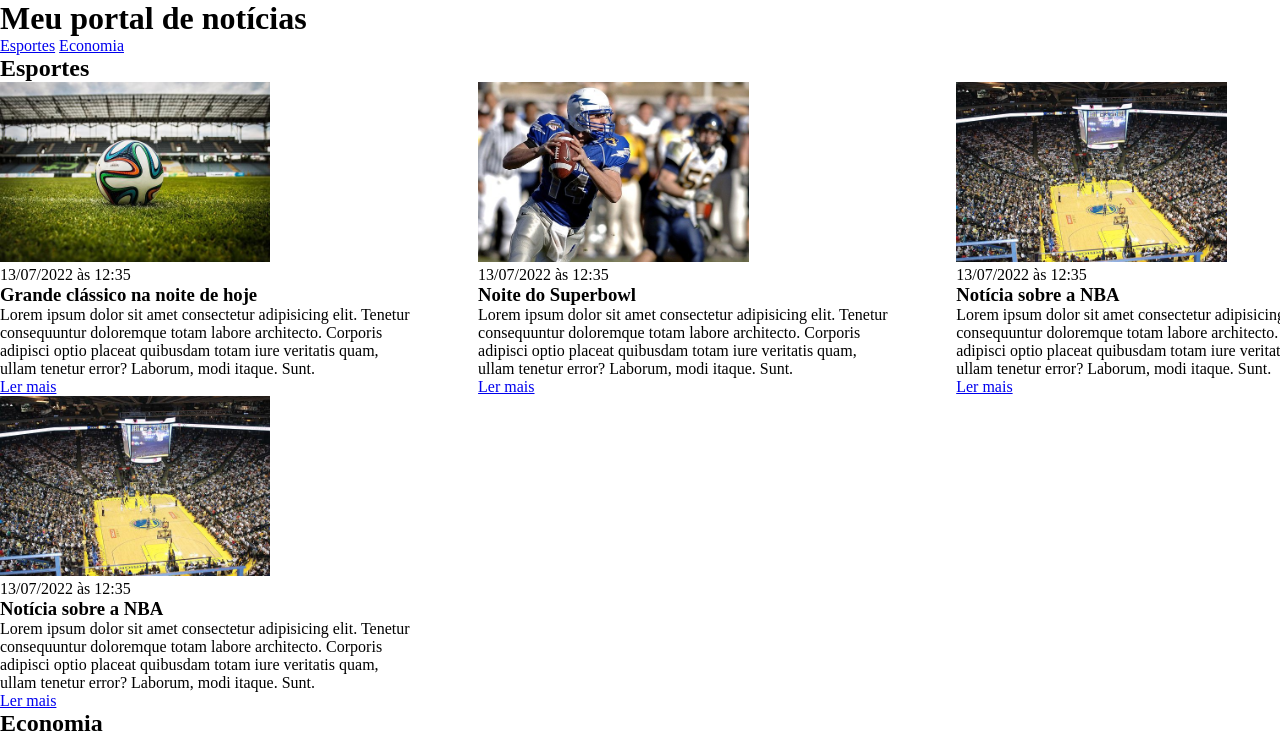
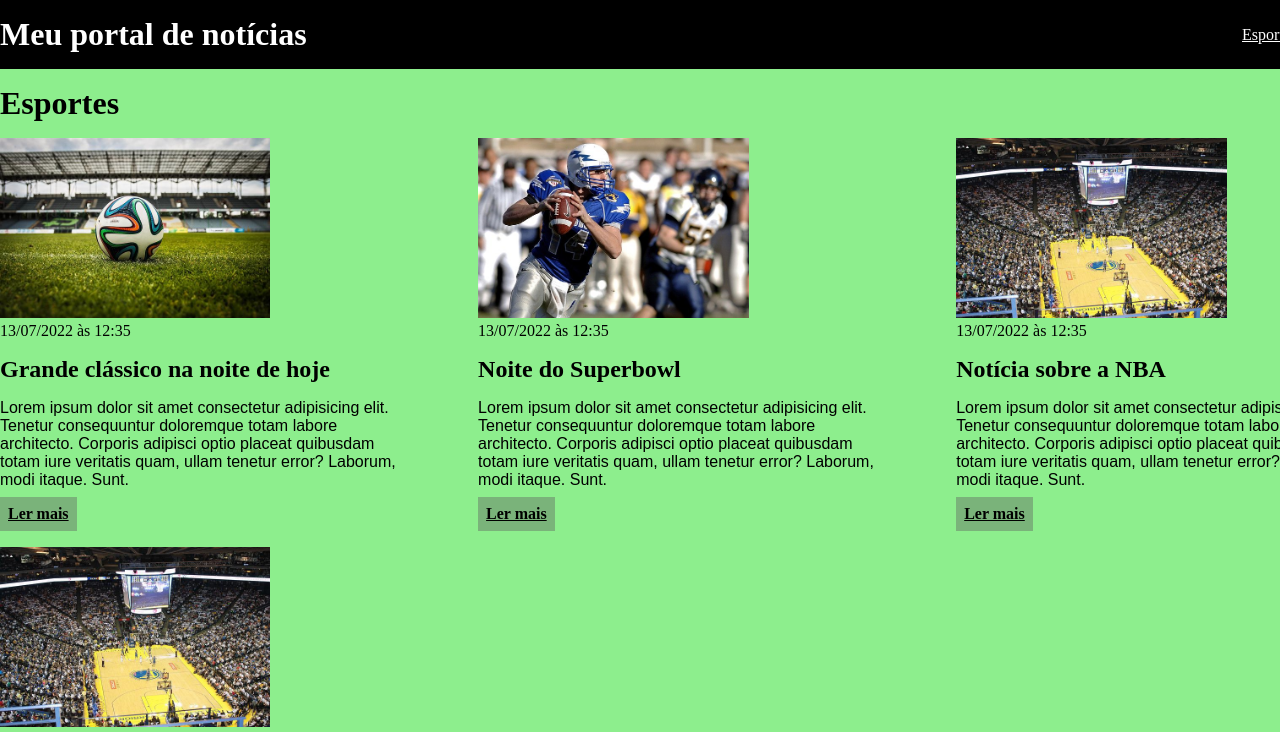
Before and after one commit to RicardoLucena99/ebac-activity, a plain HTML site: page modulo de css/index.html in a window 1280 px wide. Shown: the top 732 px of the page. Drawn offline with Linux system fonts and the light colour scheme.

Commit message:
feat: applying styles and manipulating page texts

```diff
--- a/modulo de css/index.html
+++ b/modulo de css/index.html
@@ -74,7 +74,7 @@
             </div>
         </div>
     </section>
-    <section>
+    <section id="economy">
         <div class="container">
             <h2>Economia</h2>
             <div class="articles">
--- a/modulo de css/main.css
+++ b/modulo de css/main.css
@@ -4,8 +4,21 @@
   padding: 0;
   margin: 0
 }
+body > header {
+  background-color: black;
+  padding: 16px 0;
+  color: white;
+}
+header .container {
+  display: flex;
+  align-items: center;
+  justify-content: space-between;
+}
 header li {
   display: inline;
+}
+header li a {
+  color: white;
 }
 .container {
   width: 1366px;
@@ -22,6 +35,45 @@ header li {
 .articles article {
   width: 30%;
 }
+section {
+  padding: 16px 0;
+}
+section h2,
+.articles article {
+  margin-bottom: 16px;
+}
+section h2 {
+  font-size: 32px;
+}
+.articles article h3 {
+  margin-top: 16px;
+  margin-bottom: 16px;
+  font-size: 24px;
+}
+.articles article a {
+  background-color: blue;
+  color: black;
+  display: inline-block;
+  padding: 8px;
+  font-weight: bolder;
+  margin-top: 8px;
+}
+.articles article p {
+  font-family: Arial, Helvetica, sans-serif;
+}
+#sports {
+  background-color: rgb(141, 238, 141);
+}
+#sports .articles article a {
+  background-color: rgb(122, 179, 122);
+}
+#economy {
+  background-color: rgb(231, 231, 163);
+}
+#economy .articles article a {
+  background-color: rgb(226, 226, 66);
+}
+
 /* h1 {
   color: green
 } */
```
